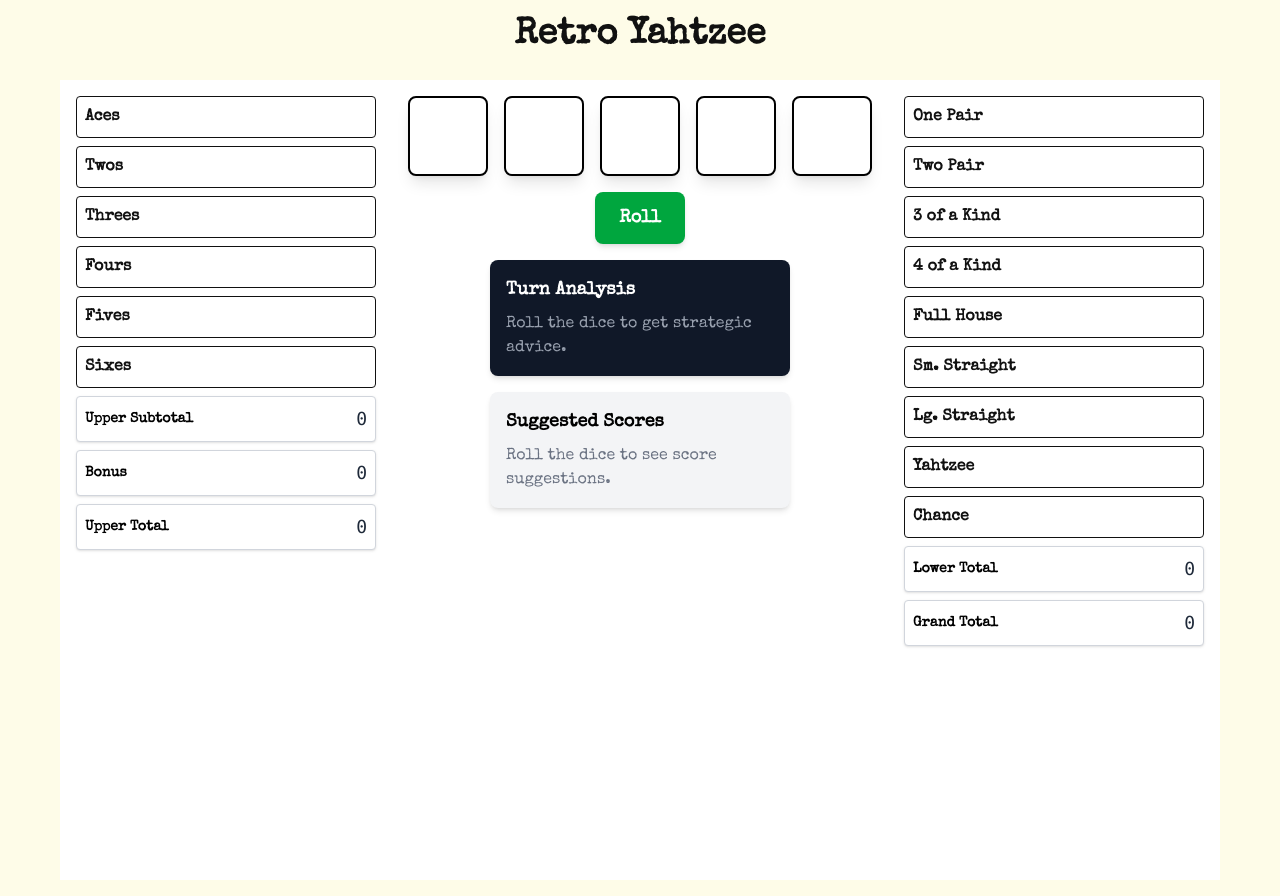
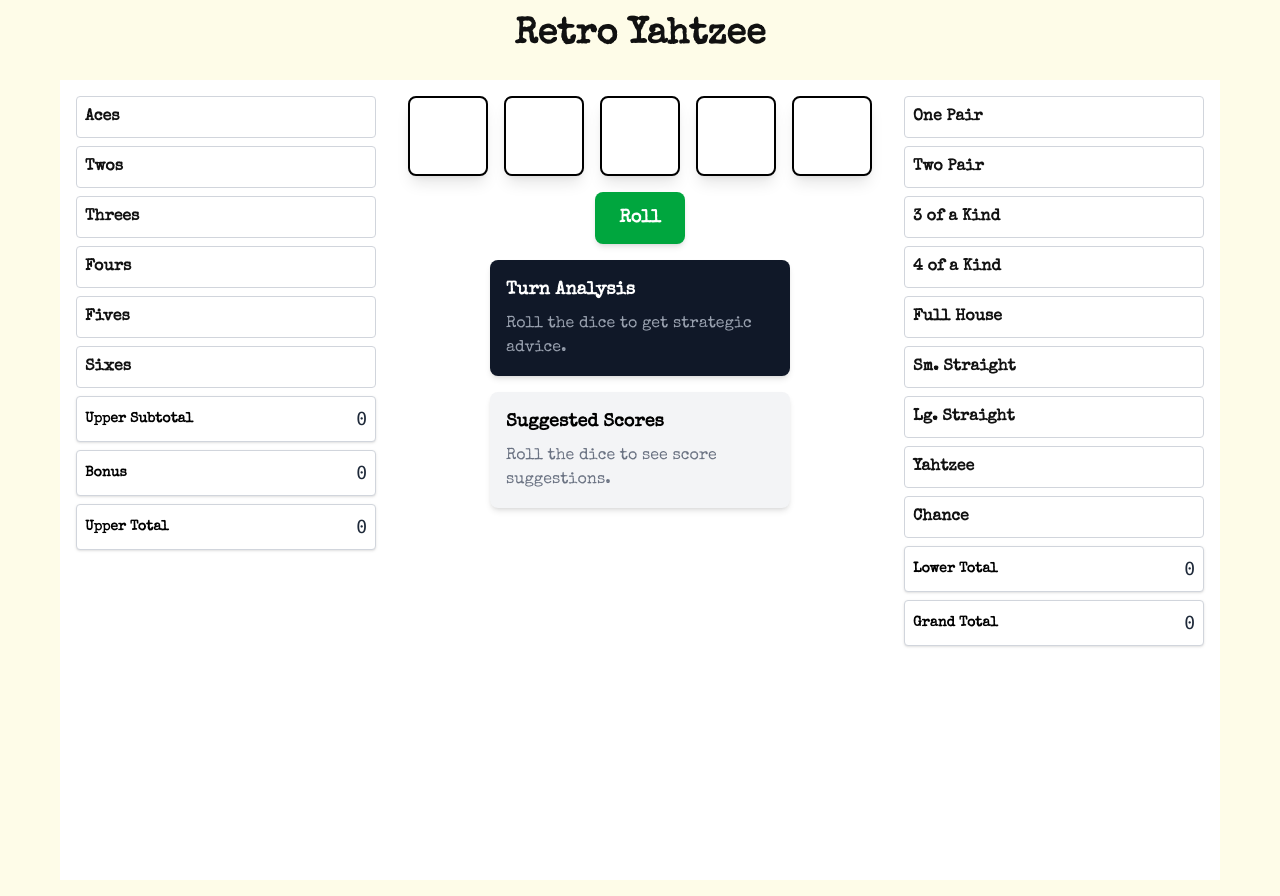
Before and after one commit to mtickle/dice-game, a React (Vite) app: page / in a window 1280 px wide. Built offline with nearby package versions, Linux system fonts and the light colour scheme.

Commit message:
Break time

```diff
--- a/src/components/DiceField.jsx
+++ b/src/components/DiceField.jsx
@@ -9,7 +9,10 @@
                 {dice.map((die, index) => (
                     <div
                         key={index}
-                        className={`cursor-pointer ${die.held ? 'opacity-50 border-yellow-300' : 'opacity-100'}`}
+                        className={`cursor-pointer transform transition-transform duration-150 ${die.held
+                            ? 'scale-105 border-1 border-green-500 rounded-lg shadow-lg'
+                            : 'hover:scale-105'
+                            }`}
                         onClick={() => toggleHold(index)}
                     >
                         <Dice value={die.value} />
--- a/src/components/ScoreRow.jsx
+++ b/src/components/ScoreRow.jsx
@@ -6,18 +6,24 @@
     bonusBadge,
     suggested,
 }) {
+    const isScored = score != null;
+
+    const rowClasses = [
+        "flex justify-between items-center p-2 border rounded select-none transition",
+        clickable ? "cursor-pointer bg-yellow-100 hover:bg-yellow-200" : "cursor-default bg-white",
+        isScored ? "bg-gray-100" : "",
+        suggested != null && !isScored ? "border-green-400 bg-green-100" : "border-gray-300"
+    ].join(" ");
+
     return (
         <div
             onClick={clickable ? onClick : undefined}
-            className={`flex justify-between items-center p-2 border rounded cursor-pointer select-none
-                ${clickable ? 'bg-yellow-100 hover:bg-yellow-200' : 'bg-white'}
-                ${score != null ? 'bg-gray-100' : ''}
-            `}
+            className={rowClasses}
         >
             <div className="font-semibold">{label}</div>
             <div className="flex items-center space-x-2">
                 {bonusBadge && <div className="text-green-500 font-bold">+10</div>}
-                <div>{score != null ? score : (suggested != null ? suggested : '')}</div>
+                <div>{isScored ? score : (suggested != null ? suggested : '')}</div>
             </div>
         </div>
     );
```
